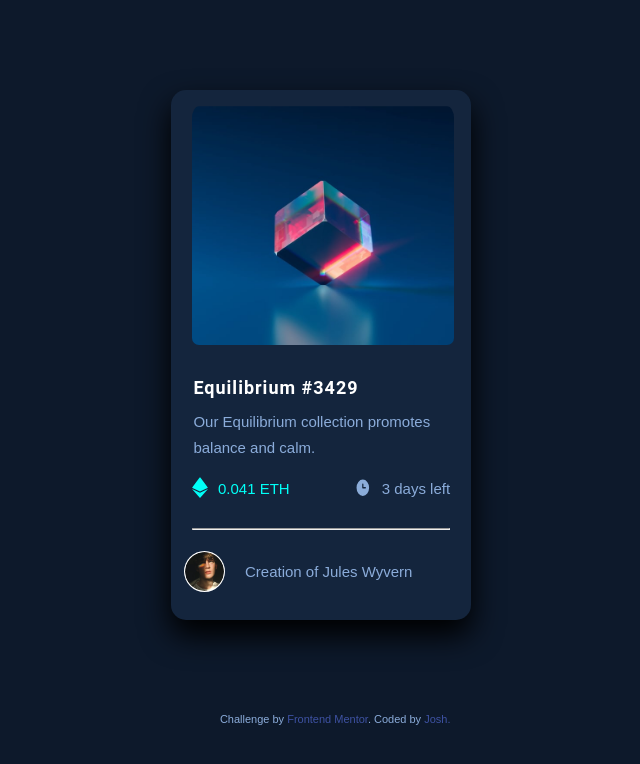
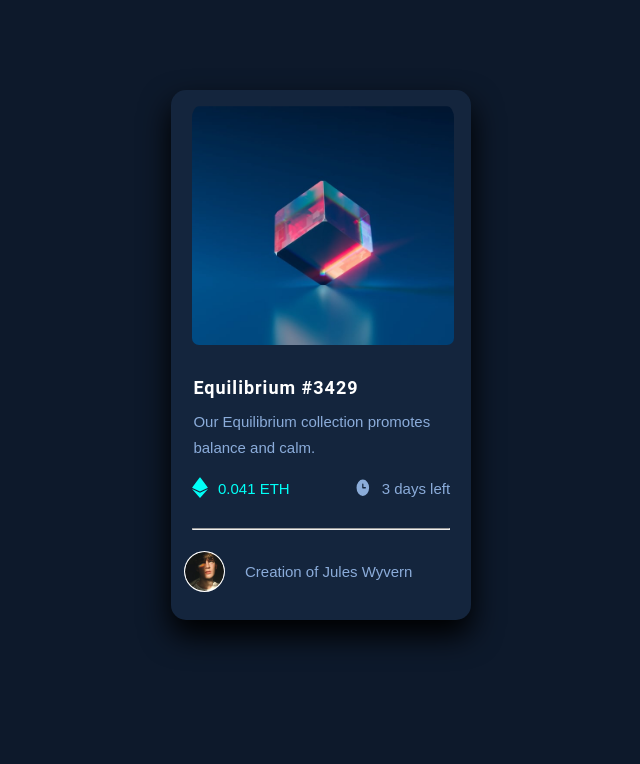
Before and after one commit to taylor003/Card-Component, a plain HTML site: page index.html in a window 1280 px wide. Shown: the whole page, without its empty margins (319-959 px from the left). Drawn offline with Linux system fonts and the light colour scheme.

Commit message:
Update index.html
removed down part

```diff
--- a/index.html
+++ b/index.html
@@ -45,9 +45,6 @@
   </div>
 </div>
 
-  <div class="attribution">
-    <p>Challenge by <a href="https://www.frontendmentor.io?ref=challenge" target="_blank">Frontend Mentor</a>.
-     Coded by <a href="https://github.com/taylor003?tab=repositories">Josh.</a></p>
-  </div>
+
 </body>
 </html>
```
